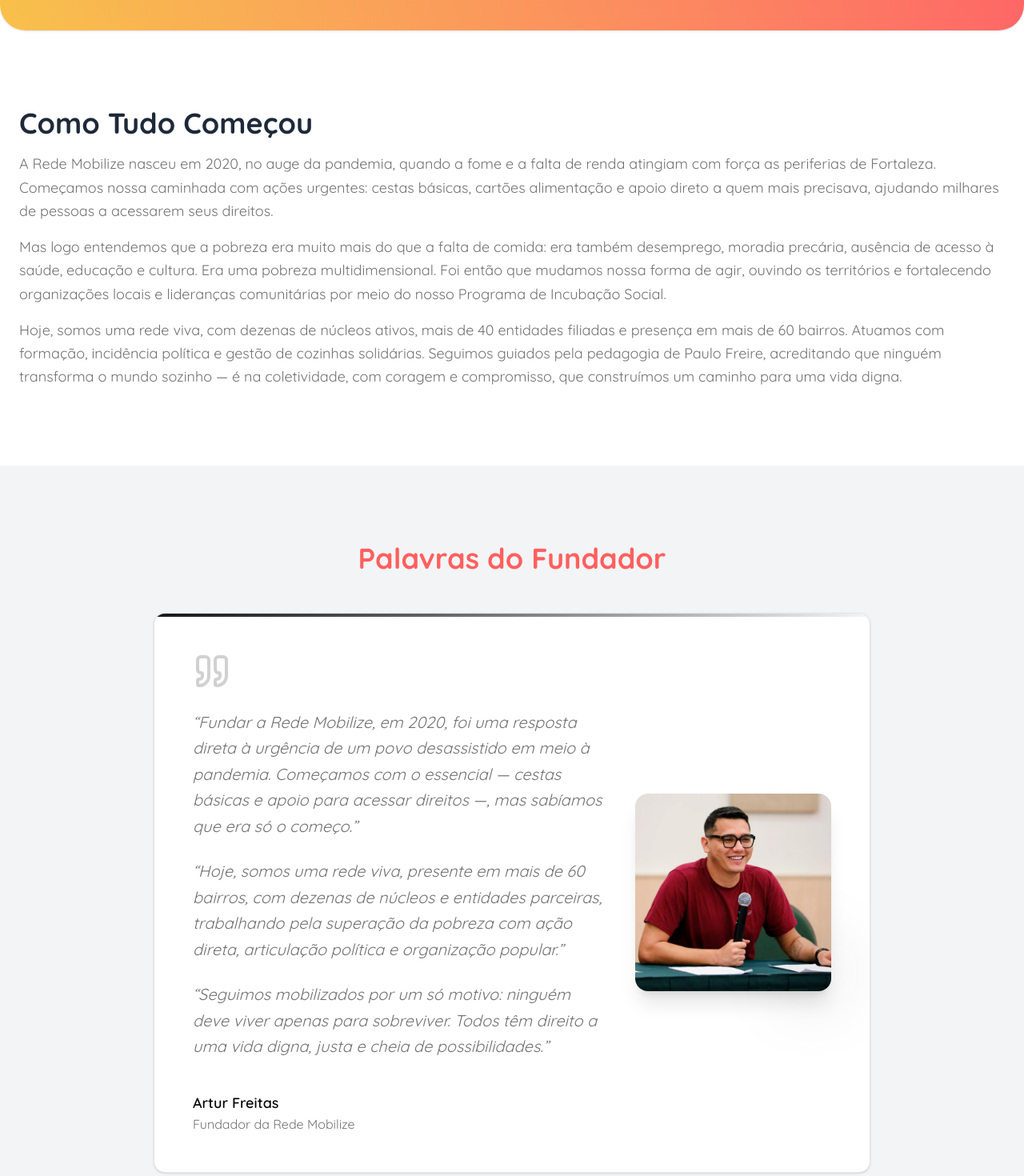
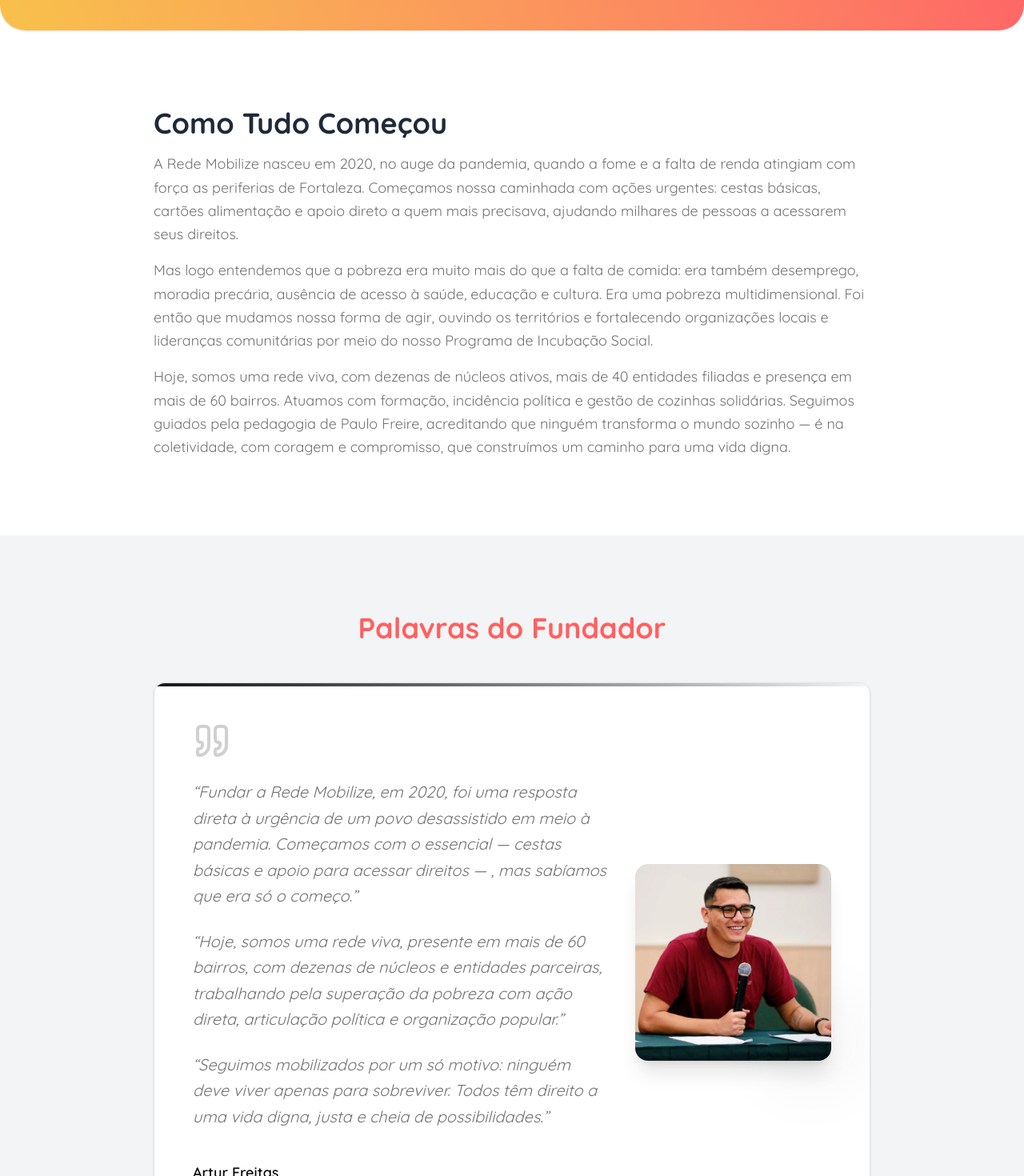
Before and after one commit to jefersonfernandes539/OscFrontend, a Next.js app: page /about in a window 1280 px wide. Shown: the part 1000-2470 px from the top of the page at 80% size. Built offline with nearby package versions, Linux system fonts and the light colour scheme.

Commit message:
correçoes responsividade

```diff
--- a/src/app/about/components/context-values.tsx
+++ b/src/app/about/components/context-values.tsx
@@ -6,8 +6,8 @@ import { Heart, Quote, Target, Users } from "lucide-react";
 export default function ContextValue() {
   return (
     <section className="py-16 lg:py-24">
-      <div className="container px-4 md:px-6">
-        <div className="max-w-6xl mx-auto">
+      <div className="relative flex justify-center px-4 md:px-6">
+        <div className="w-full max-w-6xl">
           <div className="text-center mb-16">
             <h2 className="text-3xl md:text-4xl font-bold mb-4 text-[#ff605f]">
               Nosso Contexto de Atuação
--- a/src/app/about/components/history.tsx
+++ b/src/app/about/components/history.tsx
@@ -3,9 +3,9 @@ import { motion, LayoutGroup } from "framer-motion";
 export function History() {
   return (
     <section className="py-16 lg:py-24 bg-white">
-      <div className="container px-4 md:px-6">
+      <div className="relative flex justify-center px-4 md:px-6">
         <LayoutGroup>
-          <div className="grid lg:grid-cols-1 gap-12 lg:gap-16 items-center">
+          <div className="w-full max-w-4xl">
             <motion.div
               className="space-y-6"
               initial={{ opacity: 0, y: 50 }}
--- a/src/app/about/page.tsx
+++ b/src/app/about/page.tsx
@@ -26,8 +26,8 @@ export default function SobrePage() {
       <div className="min-h-screen bg-background">
         <section className="text-white relative py-20 lg:py-32 overflow-hidden bg-gradient-to-r from-[#ffc449] to-[#ff605f] rounded-b-4xl shadow-sm">
           <div className="absolute inset-0 bg-gradient-to-br from-primary/5 to-secondary/5" />
-          <div className="container relative px-4 md:px-6">
-            <div className="max-w-3xl mx-auto text-center space-y-6">
+          <div className="relative flex justify-center px-4 md:px-6">
+            <div className="w-full max-w-3xl text-center space-y-6">
               <h1 className="text-4xl md:text-6xl font-bold tracking-tight">
                 Nossa História
               </h1>
@@ -42,8 +42,8 @@ export default function SobrePage() {
         <History />
 
         <section className="py-16 lg:py-24 bg-gray-100">
-          <div className="container px-4 md:px-6">
-            <div className="max-w-4xl mx-auto">
+          <div className="relative flex justify-center px-4 md:px-6">
+            <div className="w-full max-w-4xl">
               <div className="text-center mb-12">
                 <h2 className="text-3xl md:text-4xl font-bold mb-4 text-[#ff605f]">
                   Palavras do Fundador
@@ -52,49 +52,55 @@ export default function SobrePage() {
 
               <Card className="relative overflow-hidden">
                 <div className="absolute top-0 left-0 w-full h-1 bg-gradient-to-r from-primary to-secondary" />
-                <CardContent className="p-8 lg:p-12">
-                  <div className="grid lg:grid-cols-3 gap-8 items-center">
-                    <div className="lg:col-span-2 space-y-6">
-                      <Quote className="h-12 w-12 text-primary/20" />
-                      <blockquote className="text-lg lg:text-xl leading-relaxed text-muted-foreground italic">
+
+                <CardContent className="p-4 sm:p-6 lg:p-12">
+                  <div className="grid grid-cols-1 lg:grid-cols-3 gap-8 items-center">
+                    {/* TEXTO */}
+                    <div className="lg:col-span-2 space-y-6 order-2 lg:order-1">
+                      <Quote className="h-10 w-10 sm:h-12 sm:w-12 text-primary/20" />
+
+                      <blockquote className="text-base sm:text-lg lg:text-xl leading-relaxed text-muted-foreground italic">
                         &ldquo;Fundar a Rede Mobilize, em 2020, foi uma resposta
                         direta à urgência de um povo desassistido em meio à
                         pandemia. Começamos com o essencial — cestas básicas e
-                        apoio para acessar direitos —, mas sabíamos que era só o
-                        começo.&rdquo;
+                        apoio para acessar direitos — , mas sabíamos que era só
+                        o começo.&rdquo;
                       </blockquote>
-                      <blockquote className="text-lg lg:text-xl leading-relaxed text-muted-foreground italic">
+
+                      <blockquote className="text-base sm:text-lg lg:text-xl leading-relaxed text-muted-foreground italic">
                         &ldquo;Hoje, somos uma rede viva, presente em mais de 60
                         bairros, com dezenas de núcleos e entidades parceiras,
                         trabalhando pela superação da pobreza com ação direta,
                         articulação política e organização popular.&rdquo;
                       </blockquote>
-                      <blockquote className="text-lg lg:text-xl leading-relaxed text-muted-foreground italic">
+
+                      <blockquote className="text-base sm:text-lg lg:text-xl leading-relaxed text-muted-foreground italic">
                         &ldquo;Seguimos mobilizados por um só motivo: ninguém
                         deve viver apenas para sobreviver. Todos têm direito a
                         uma vida digna, justa e cheia de possibilidades.&rdquo;
                       </blockquote>
 
                       <div className="pt-4">
-                        <div className="font-semibold text-lg">
+                        <div className="font-semibold text-base sm:text-lg">
                           Artur Freitas
                         </div>
-                        <div className="text-muted-foreground">
+                        <div className="text-sm sm:text-base text-muted-foreground">
                           Fundador da Rede Mobilize
                         </div>
                       </div>
                     </div>
 
-                    <div className="flex justify-center lg:justify-end">
-                      <div className="relative">
+                    {/* IMAGEM */}
+                    <div className="flex justify-center order-1 lg:order-2">
+                      <div className="relative w-40 sm:w-56 lg:w-[250px]">
                         <Image
                           src="/imageH.png"
                           alt="Fundador - Rede Mobilize"
                           width={250}
                           height={300}
-                          className="rounded-2xl shadow-xl"
+                          className="w-full h-auto rounded-2xl shadow-xl"
                         />
-                        <div className="absolute -bottom-4 -right-4 w-20 h-20 bg-primary/10 rounded-full blur-2xl" />
+                        <div className="absolute -bottom-4 -right-4 w-16 h-16 sm:w-20 sm:h-20 bg-primary/10 rounded-full blur-2xl" />
                       </div>
                     </div>
                   </div>
@@ -103,6 +109,7 @@ export default function SobrePage() {
             </div>
           </div>
         </section>
+
         <ContextValue />
         {/* <ImageGalleryModal /> */}
       </div>
--- a/src/app/map/page.tsx
+++ b/src/app/map/page.tsx
@@ -15,7 +15,7 @@ import {
   SelectValue,
 } from "@/ui/select";
 import { MapPin, Search, Phone, Mail } from "lucide-react";
-import CadastroOngPage from "./components/form";
+// import CadastroOngPage from "./components/form";
 
 const MapCard = dynamic(() => import("../map/components/index"), {
   ssr: false,
@@ -153,7 +153,6 @@ export default function MapaPage() {
             )}
           </div>
 
-          {/* Mapa e detalhes */}
           <div className="lg:col-span-2">
             <CardContent>
               <MapCard
@@ -191,9 +190,9 @@ export default function MapaPage() {
                 </div>
               )}
             </CardContent>
-            <div className="flex justify-center">
+            {/* <div className="flex justify-center">
               <CadastroOngPage />
-            </div>
+            </div> */}
           </div>
         </div>
       </div>
```
